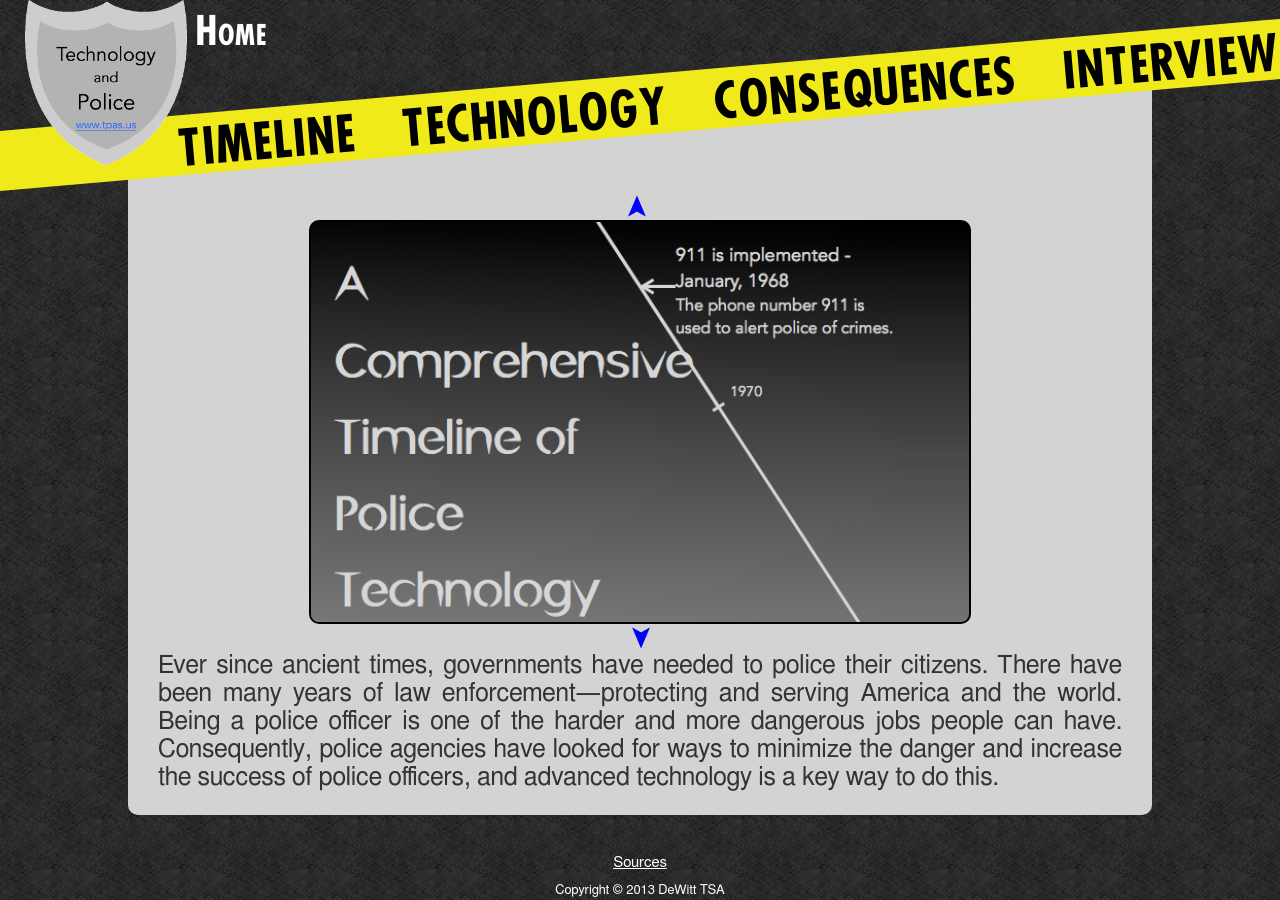
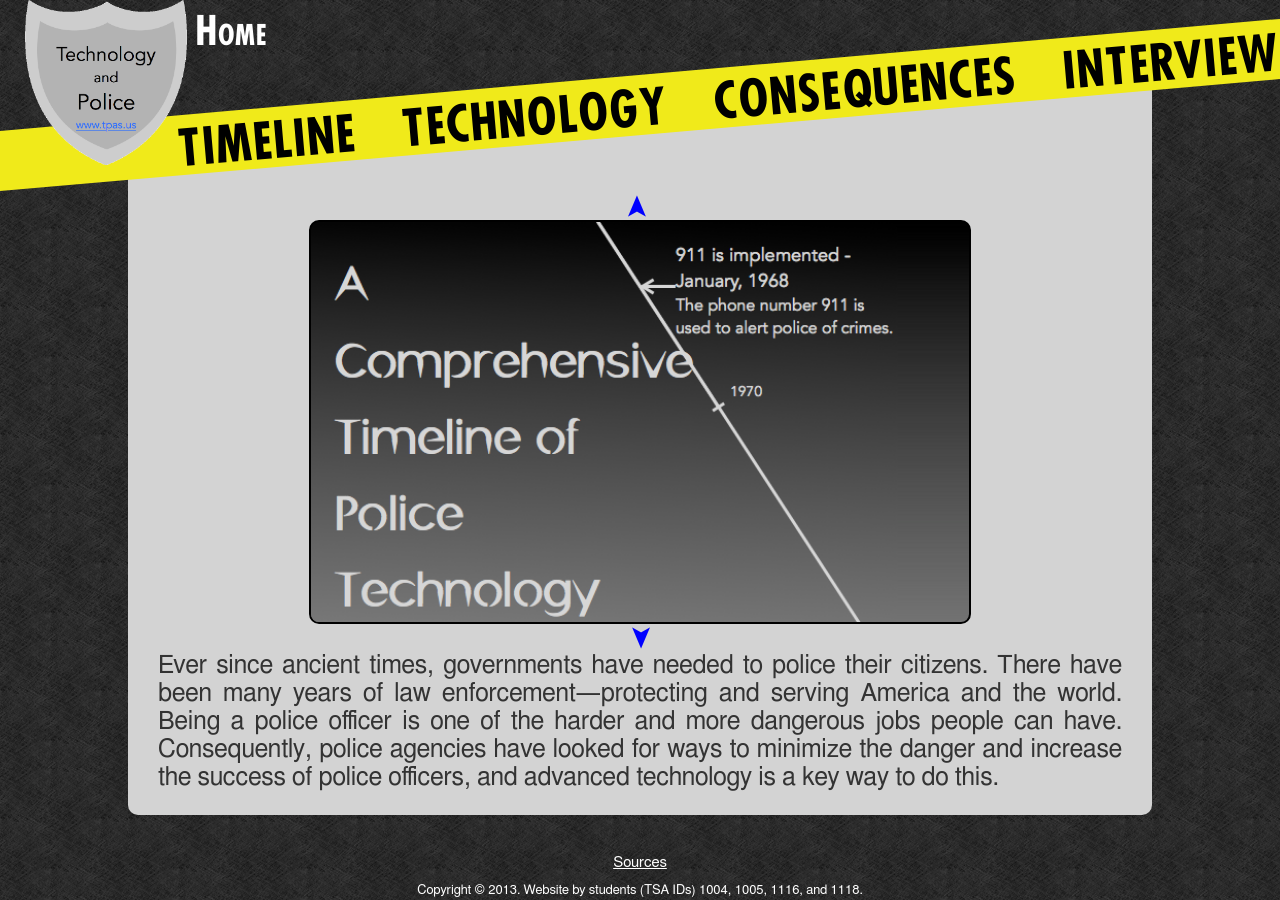
Before and after one commit to pbfy0/ToProtectAndServe, a Jekyll site: the page built from index.html, in a window 1280 px wide. Built offline with Jekyll 4.4.1, drawn with Linux system fonts in a browser that asks for light colours.

Commit message:
copyright

```diff
--- a/_layouts/default.html
+++ b/_layouts/default.html
@@ -28,10 +28,10 @@
   </header>
   <div id="color"></div>
   <div id="content">
-   {{content}}
+   {{ content }}
   </div>
   <footer>
-   <div id="sources"><a href="sources.html">Sources</a></div>   <div id="copyright">Copyright © 2013 DeWitt TSA</div>
+   <div id="sources"><a href="sources.html">Sources</a></div>   <div id="copyright">Copyright © 2013. Website by students (TSA IDs) 1004, 1005, 1116, and 1118.</div>
   </footer>
  </body>
 </html>
```
